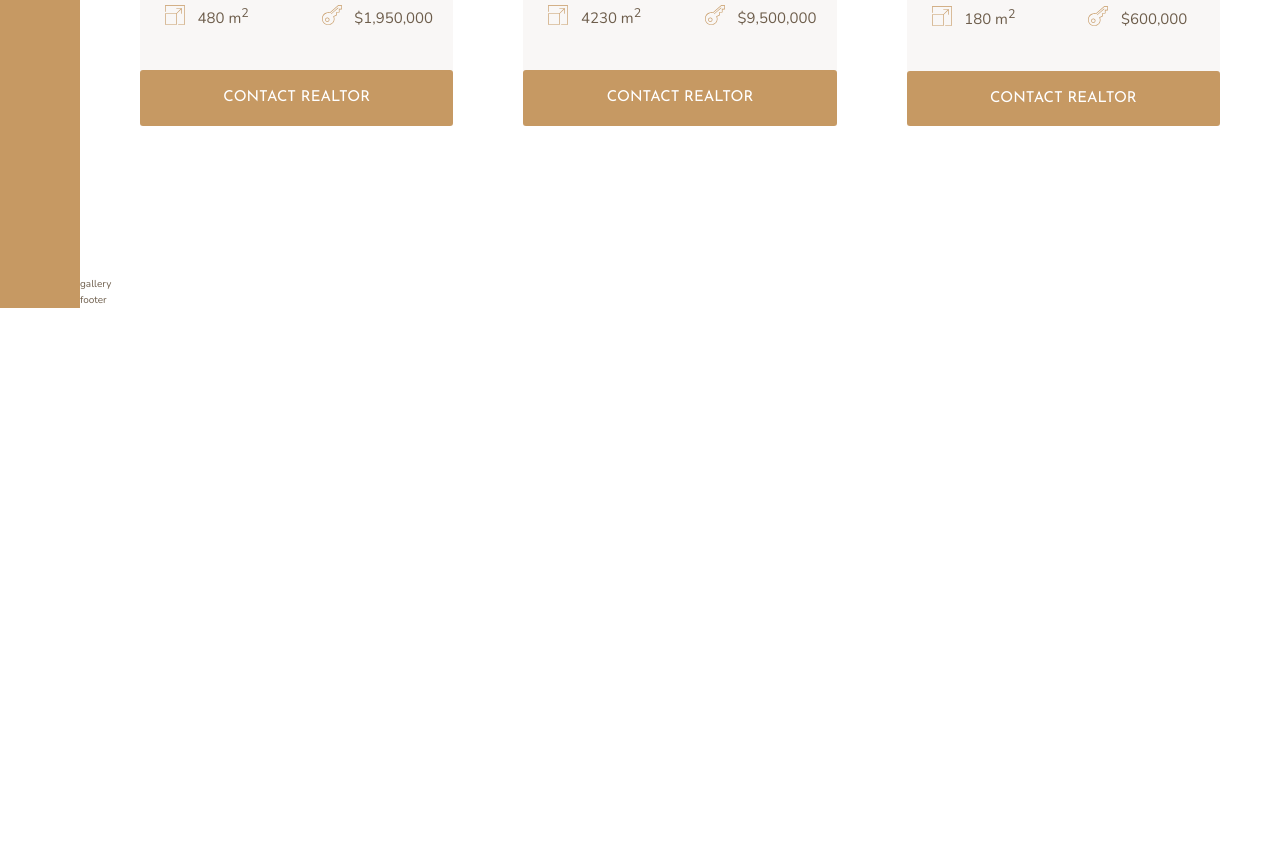
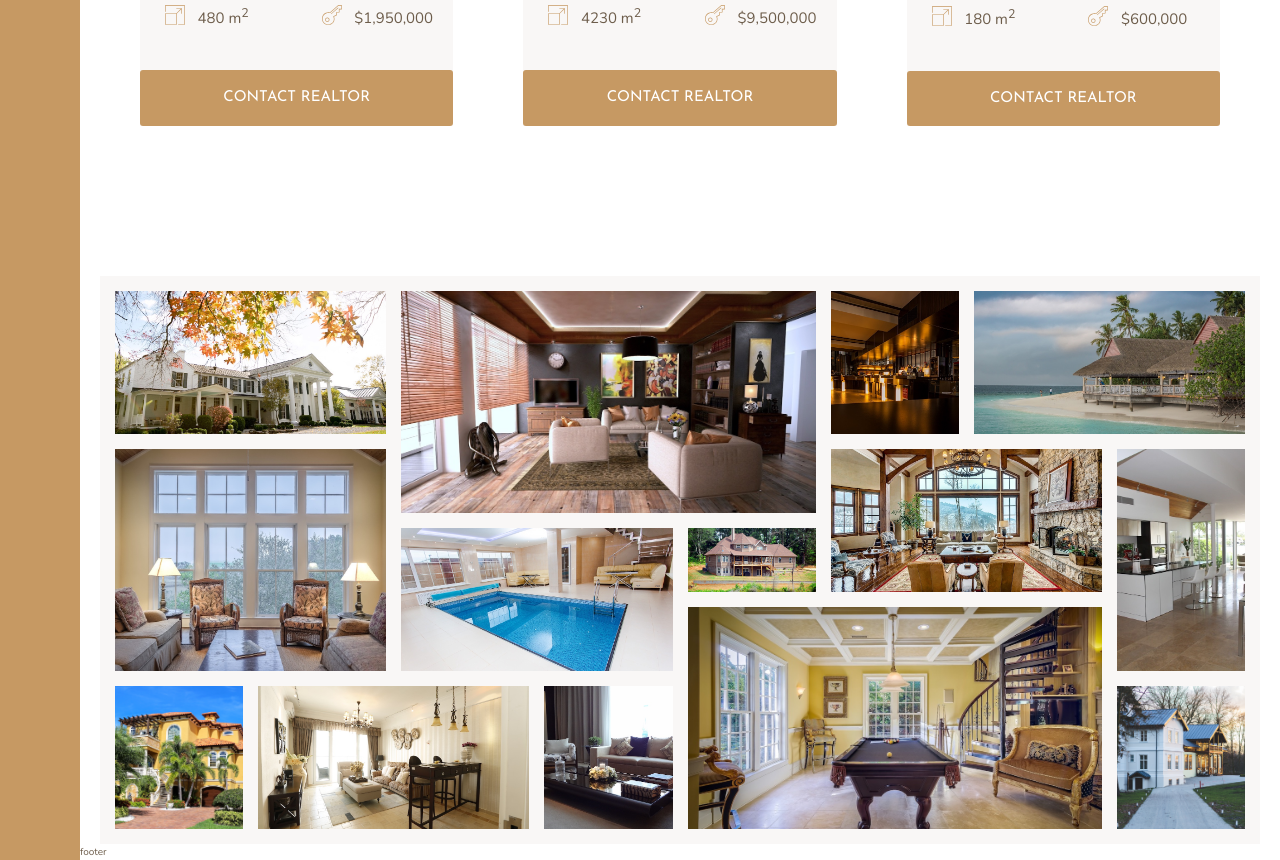
Before and after one commit to nadirozsoy/Nexter, a website: page index.html in a window 1280 px wide. Shown: the part 2900-3760 px from the top of the page. Before the commit the page ends 3208 px from the top, so only its background shows below. Drawn offline with nearby package versions, Linux system fonts and the light colour scheme.

Commit message:
Added | gallery

```diff
--- a/assets/scss/layout/_gallery.scss
+++ b/assets/scss/layout/_gallery.scss
@@ -1,3 +1,73 @@
 .gallery {
+  background-color: $color-grey-light-1;
   grid-area: 5 / full-start/6/full-end;
+  display: grid;
+  grid-template-rows: repeat(7, 5vw);
+  grid-template-columns: repeat(8, 1fr);
+  gap: 1.5rem;
+  margin: 0 2rem;
+  padding: 1.5rem;
+
+  & > * {
+    width: 100%;
+    height: 100%;
+    object-fit: cover;
+    display: block;
+
+    &:nth-child(1) {
+      grid-area: 1/1/3/3;
+    }
+
+    &:nth-child(2) {
+      grid-area: 1/3/4/6;
+    }
+
+    &:nth-child(3) {
+      grid-area: 1/6/3/7;
+    }
+
+    &:nth-child(4) {
+      grid-area: 1/7/3/9;
+    }
+
+    &:nth-child(5) {
+      grid-area: 3/1/6/3;
+    }
+
+    &:nth-child(6) {
+      grid-area: 4/3/6/5;
+    }
+
+    &:nth-child(7) {
+      grid-area: 4/5/5/6;
+    }
+
+    &:nth-child(8) {
+      grid-area: 3/6/5/8;
+    }
+
+    &:nth-child(9) {
+      grid-area: 3/8/6/9;
+    }
+
+    &:nth-child(10) {
+      grid-area: 6/1/8/2;
+    }
+
+    &:nth-child(11) {
+      grid-area: 6/2/8/4;
+    }
+
+    &:nth-child(12) {
+      grid-area: 6/4/8/5;
+    }
+
+    &:nth-child(13) {
+      grid-area: 5/5/8/8;
+    }
+
+    &:nth-child(14) {
+      grid-area: 6/8/8/9;
+    }
+  }
 }
--- a/index.html
+++ b/index.html
@@ -324,7 +324,20 @@
     </section>
 
     <section class="gallery">
-        gallery
+        <img src="assets/img/gal-1.jpeg" alt="gal-1" class="gallery__img">
+        <img src="assets/img/gal-2.jpeg" alt="gal-2" class="gallery__img">
+        <img src="assets/img/gal-3.jpeg" alt="gal-3" class="gallery__img">
+        <img src="assets/img/gal-4.jpeg" alt="gal-4" class="gallery__img">
+        <img src="assets/img/gal-5.jpeg" alt="gal-5" class="gallery__img">
+        <img src="assets/img/gal-6.jpeg" alt="gal-6" class="gallery__img">
+        <img src="assets/img/gal-7.jpeg" alt="gal-7" class="gallery__img">
+        <img src="assets/img/gal-8.jpeg" alt="gal-8" class="gallery__img">
+        <img src="assets/img/gal-9.jpeg" alt="gal-9" class="gallery__img">
+        <img src="assets/img/gal-10.jpeg" alt="gal-10" class="gallery__img">
+        <img src="assets/img/gal-11.jpeg" alt="gal-11" class="gallery__img">
+        <img src="assets/img/gal-12.jpeg" alt="gal-12" class="gallery__img">
+        <img src="assets/img/gal-13.jpeg" alt="gal-13" class="gallery__img">
+        <img src="assets/img/gal-14.jpeg" alt="gal-14" class="gallery__img">
     </section>
 
     <footer class="footer">
```
Also changed, not shown: assets/css/style.css.
